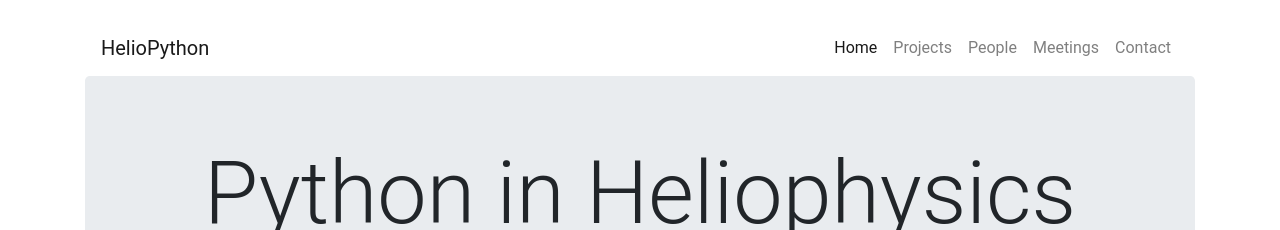
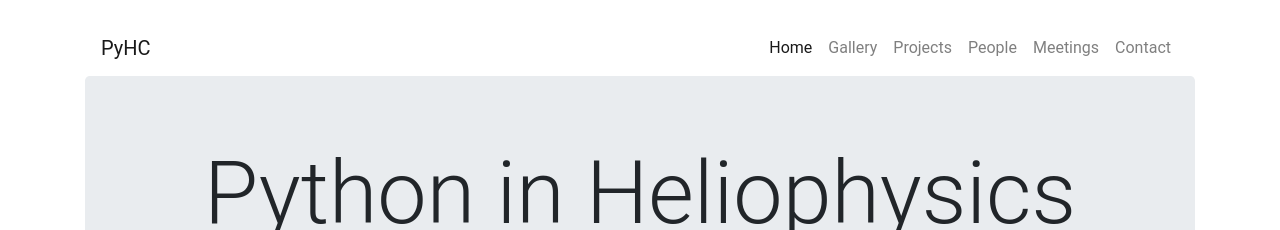
Before and after one commit to heliophysicsPy/heliophysicsPy.github.io, a Jekyll site: the page built from index.html, in a window 1280 px wide. Shown: the top 230 px of the page. Built offline with Jekyll 4.4.1, drawn with Linux system fonts in a browser that asks for light colours; nearby versions of some CDN libraries.

Commit message:
added gallery to header

```diff
--- a/_includes/header.html
+++ b/_includes/header.html
@@ -6,11 +6,14 @@
   </button>
   <!-- Menu -->
   <div class="collapse navbar-collapse">
-      <a class="navbar-brand" href="/">HelioPython</a>
+      <a class="navbar-brand" href="/">PyHC</a>
       <ul class="navbar-nav ml-auto">
         <li class="nav-item">
           <a class="nav-link {% if page.url == '/' %}active{% endif %}" href="/">Home</a>
         </li>
+          <li class="nav-item">
+              <a class="nav-link" href="http://heliopython.org/gallery/generated/gallery/index.html">Gallery</a>
+          </li>
         {% assign pages = site.pages | sort:'order' %}
         {% for p in pages %}
         <li class="nav-item">
```
